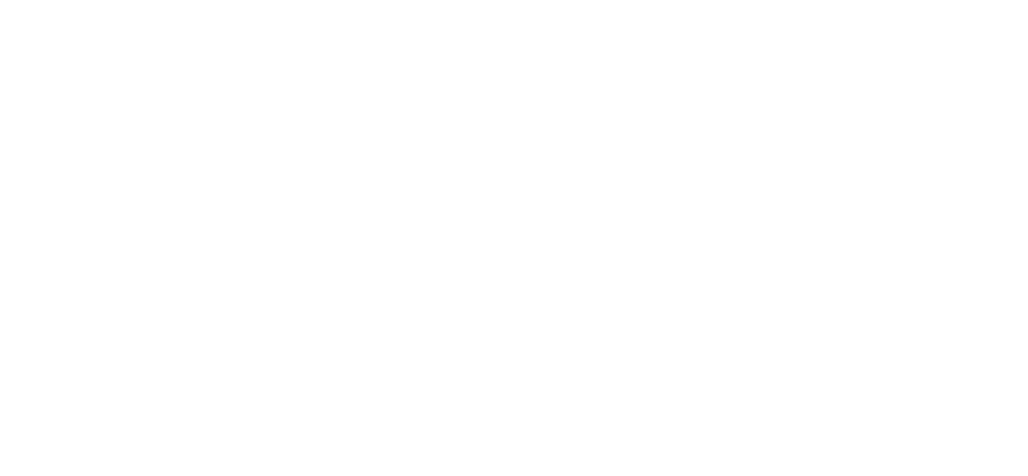
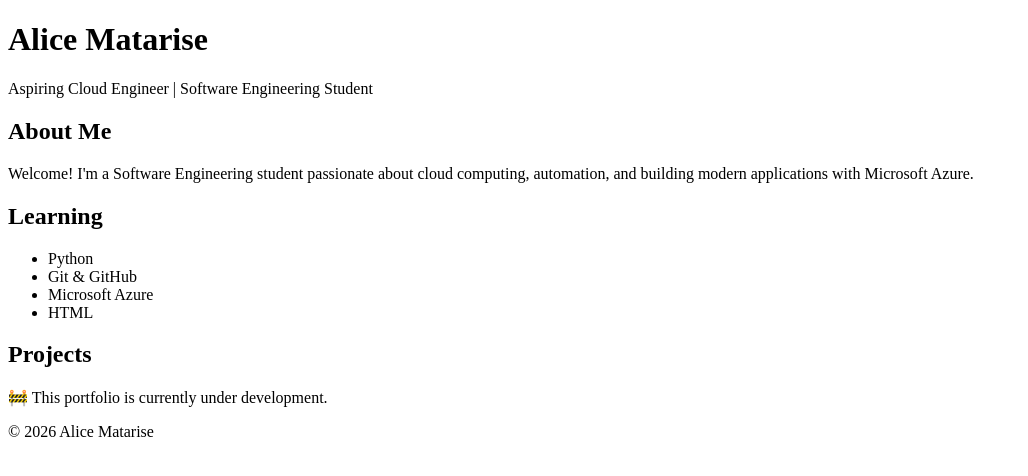
Before and after one commit to SimplyAlice/Cloud-Resume-Challenge, a plain HTML site: page index.html in a window 1280 px wide. Shown: the whole page, without its empty margins (0-1028 px from the left). Drawn offline with Linux system fonts and the light colour scheme.

Commit message:
Build homepage structure

```diff
--- a/index.html
+++ b/index.html
@@ -7,5 +7,41 @@
 </head>
 <body>
 
+    <header>
+        <h1>Alice Matarise</h1>
+        <p>Aspiring Cloud Engineer | Software Engineering Student</p>
+    </header>
+
+    <main>
+        <section id="about">
+            <h2>About Me</h2>
+            <p>
+                Welcome! I'm a Software Engineering student passionate about cloud computing,
+                automation, and building modern applications with Microsoft Azure.
+            </p>
+        </section>
+
+        <section id="skills">
+            <h2>Learning</h2>
+
+            <ul>
+                <li>Python</li>
+                <li>Git & GitHub</li>
+                <li>Microsoft Azure</li>
+                <li>HTML</li>
+            </ul>
+        </section>
+
+        <section id="projects">
+            <h2>Projects</h2>
+
+            <p>🚧 This portfolio is currently under development.</p>
+        </section>
+    </main>
+
+    <footer>
+        <p>© 2026 Alice Matarise</p>
+    </footer>
+
 </body>
 </html>
```
